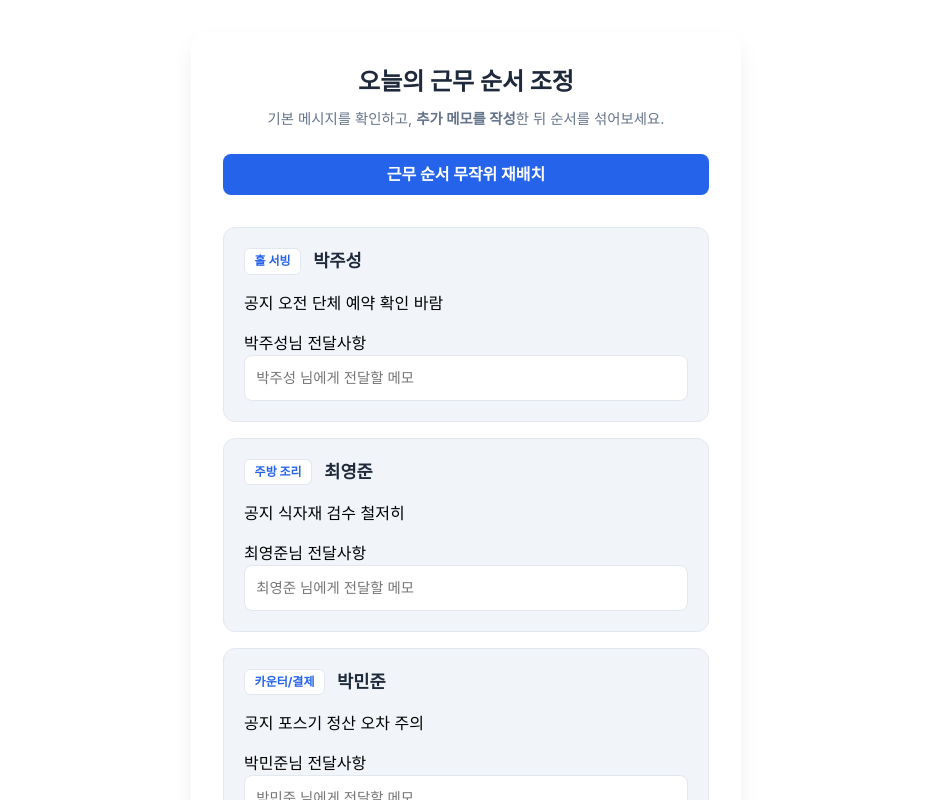
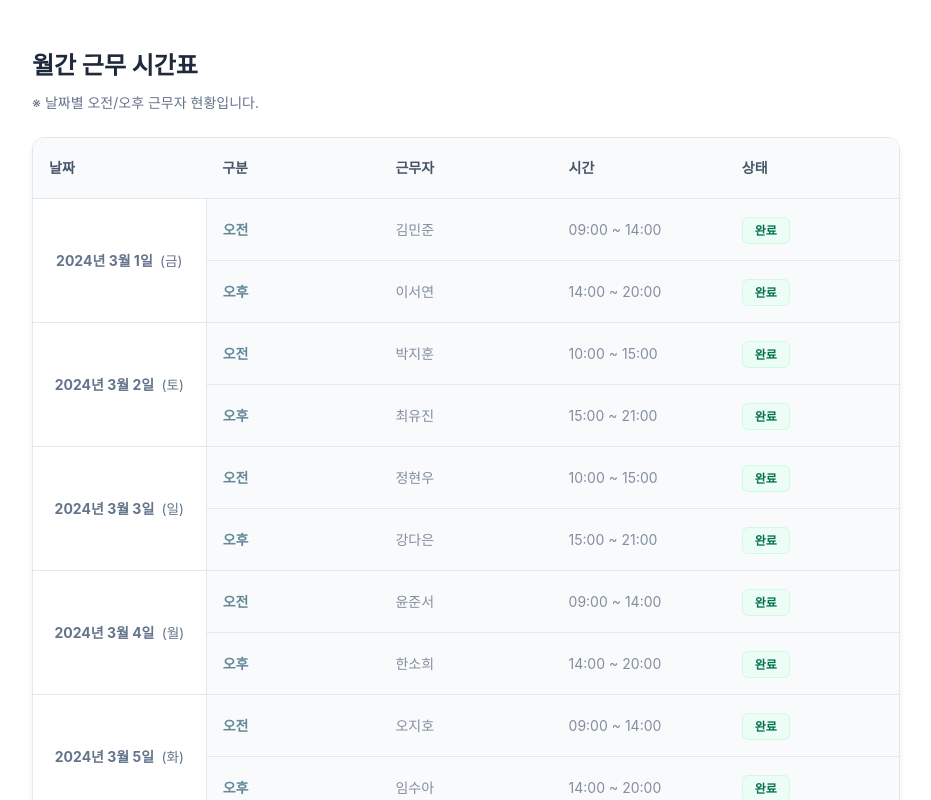
Before and after one commit to songha-5/learn-react, a React (Vite) app in the folder 04-리스트-렌더링/: page / in a window 1280 px wide. Shown: the top 800 px of the page, without its empty margins (174-1105 px from the left). Built offline with nearby package versions, Linux system fonts and the light colour scheme.

Commit message:
학습: map 안의 map (table예제), 날짜 숫자 > 한글로 변경

```diff
--- a/04-리스트-렌더링/src/app/index.tsx
+++ b/04-리스트-렌더링/src/app/index.tsx
@@ -1,11 +1,12 @@
 import FruitList from '@/components/SimpleList'
 import S from './style.module.css'
 import StaffList from '@/components/StaffListWithFilter'
-import { ShiftManager } from '@/components'
+import { ScheduleTable, ShiftManager } from '@/components'
 
 export default function App() {
   return (
     <div className={S.container}>
+      <ScheduleTable />
       <ShiftManager />
       <StaffList />
       <FruitList />
--- a/04-리스트-렌더링/src/components/ScheduleTable/index.tsx
+++ b/04-리스트-렌더링/src/components/ScheduleTable/index.tsx
@@ -1,12 +1,77 @@
+import { Fragment, useState } from 'react'
+import schedulesData from './data/schedule.json'
+import type { DailySchedule } from './type/schedule'
 import S from './style.module.css'
+import { formatDate } from './util/formatDate'
+
+const INITIAL_SCHEDULES: DailySchedule[] = schedulesData
 
 export default function ScheduleTable() {
+  const [schedules] = useState(INITIAL_SCHEDULES)
+
   return (
     <section className={S.container}>
       <header className={S.header}>
         <h2 id="table-title">월간 근무 시간표</h2>
         <p className={S.desc}>※ 날짜별 오전/오후 근무자 현황입니다.</p>
       </header>
+
+      <div
+        role="region"
+        aria-label="근무 시간표 데이터"
+        className={S.tableWrapper}
+      >
+        <table
+          className={S.table}
+          aria-description="2024년 3월 월간 근무 시간표이며 날짜, 근무 구분, 담당자, 시간, 완료
+            여부 정보를 포함하고 있습니다."
+        >
+          <caption className="sr-only">2024년 3월 월간 근무 시간표</caption>
+          <thead>
+            <tr>
+              <th scope="col">날짜</th>
+              <th scope="col">구분</th>
+              <th scope="col">근무자</th>
+              <th scope="col">시간</th>
+              <th scope="col">상태</th>
+            </tr>
+          </thead>
+          <tbody>
+            {schedules.map((day) => (
+              <Fragment key={day.id}>
+                {day.shifts.map((shift, index) => (
+                  <tr
+                    key={shift.id}
+                    className={shift.isCompleted ? S.completed : ''}
+                  >
+                   {index === 0 && (
+                      <th
+                        scope="row"
+                        rowSpan={day.shifts.length}
+                        className={S.dateCell}
+                      >
+                        {formatDate(day.date)}{' '}
+                        <span className={S.day}>({day.dayOfWeek})</span>
+                      </th>
+                    )}
+
+                    <td className={S.typeCell}>{shift.type}</td>
+                    <td className={S.nameCell}>{shift.staffName}</td>
+                    <td className={S.timeCell}>
+                      {shift.startTime} ~ {shift.endTime}
+                    </td>
+                    <td className={S.statusCell}>
+                      <span className={shift.isCompleted ? S.done : S.pending}>
+                        {shift.isCompleted ? '완료' : '예정'}
+                      </span>
+                    </td>
+                  </tr>
+                ))}
+              </Fragment>
+            ))}
+          </tbody>
+        </table>
+      </div>
     </section>
   )
 }
--- a/04-리스트-렌더링/src/components/ScheduleTable/type/schedule.ts
+++ b/04-리스트-렌더링/src/components/ScheduleTable/type/schedule.ts
@@ -2,7 +2,7 @@ export type ShiftType = '오전' | '오후' | '야간'
 
 export interface Shift {
   id: string
-  type: ShiftType
+  type: string
   staffName: string
   startTime: string
   endTime: string
--- a/04-리스트-렌더링/src/components/ScheduleTable/util/formatDate.ts
+++ b/04-리스트-렌더링/src/components/ScheduleTable/util/formatDate.ts
@@ -1,3 +1,4 @@
+// 날씨 데이터를 숫자 > 한글로 변경
 export const formatDate = (dateStr: string) => {
   return new Date(dateStr).toLocaleDateString('ko-KR', {
     year: 'numeric',
```
